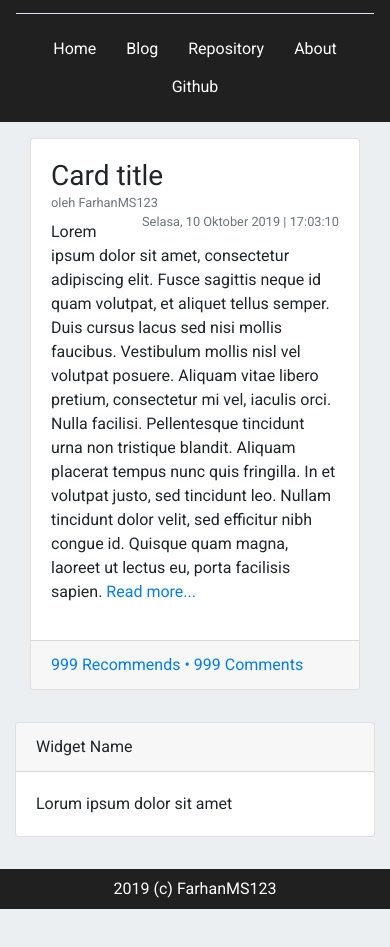
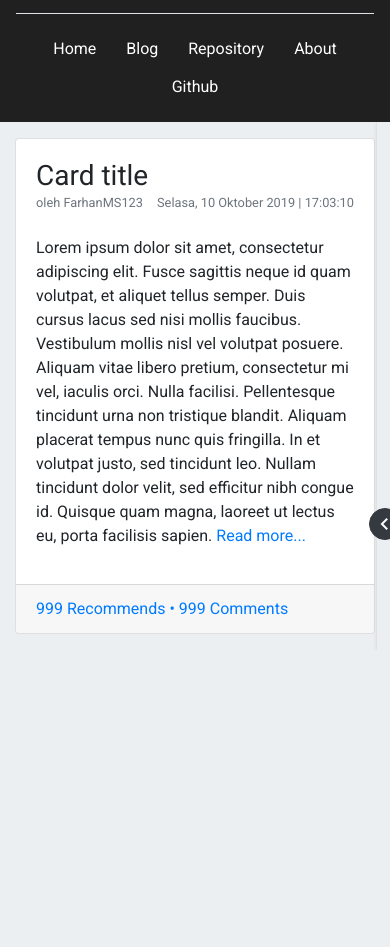
Before and after one commit to carbon4/sketch, a plain HTML site: page blog.html in a window 390 px wide. Shown: the part 475-1422 px from the top of the page. Before the commit the page ends 1384 px from the top, so only its background shows below. Drawn offline with nearby package versions, Linux system fonts and the light colour scheme.

Commit message:
NavBar in Blog

```diff
--- a/blog.html
+++ b/blog.html
@@ -3,13 +3,17 @@
 		<title>Carbon</title>
 
 		<meta charset="utf-8">
-		<meta name="viewport" content="width=device-width, initial-scale=1, shrink-to-fit=no">
+		<meta name="viewport" content="width=device-width, initial-scale=1">
 
 		<link rel="stylesheet" href="https://stackpath.bootstrapcdn.com/bootstrap/4.3.1/css/bootstrap.min.css" integrity="sha384-ggOyR0iXCbMQv3Xipma34MD+dH/1fQ784/j6cY/iJTQUOhcWr7x9JvoRxT2MZw1T" crossorigin="anonymous">
 		<link href="https://fonts.googleapis.com/css?family=Roboto&display=swap" rel="stylesheet">
+		<link rel="stylesheet" href="https://cdnjs.cloudflare.com/ajax/libs/animate.css/3.7.2/animate.min.css">
+		<link href="https://fonts.googleapis.com/icon?family=Material+Icons" rel="stylesheet">
 
 		<style>
 			.list-group-item{background: transparent;}
+			.transition{transition: right 1s ease-out;}
+			.navCollapse{right:-0.1em !important}
 
 			/* https://codepen.io/MathieuRichard/pen/HAgnm */
 			.google-scrollbar::-webkit-scrollbar{width: 5px;}
@@ -17,8 +21,8 @@
 			.google-scrollbar::-webkit-scrollbar-track {background: #666;}
 		</style>
 	</head>
-	<body style="background: #ECEFF1; font-family:'Roboto', sans-serif;">
-		<div class="text-white p-3" style="background:#202020; width:100%; padding:1em;">
+	<body style="background: #ECEFF1; font-family:'Roboto', sans-serif; overflow-x: hidden;">
+		<div id="header" class="text-white p-3" style="background:#202020; width:100%; padding:1em;">
 			<div>
 				<div class="text-center" style="display:inline-block;">
 					<span style="display:inline-block;font-size: 2em;">
@@ -42,13 +46,13 @@
 				</div>
 			</div>
 		</div>
-		<div class="row m-0 mb-3">
-			<div class="col-12 col-md-8">
-				<div class="container mt-3">
+		<div id="body" class="row m-0 mb-3 position-relative vw-100 overflow-hidden">
+			<div id="articles" class="col-12 col-md-8">
+				<div class="mt-3">
 					<div class="card mb-3">
 						<div class="card-body">
 							<h3 class="card-title mb-0">Card title</h3>
-							<p class="mb-2">
+							<p class="mb-4">
 								<small class="text-muted">oleh FarhanMS123</small>
 								<small class="text-muted float-right">Selasa, 10 Oktober 2019 | 17:03:10</small>
 							</p>
@@ -65,17 +69,73 @@
 					</div>
 				</div>
 			</div>
-			<div class="col-12 col-md-4 py-3">
-				<div class="card">
-					<div class="card-header">Widget Name</div>
-					<div class="card-body">Lorum ipsum dolor sit amet</div>
+			<div id="sidenav" class="col-12 col-md-4 py-3" style="right:0;top:0px;background: #ECEFF1;">
+				<div id="divNavColl" class="position-absolute h-100" style="top:0;left:0;">
+					<button id="btnNavCollapse" onclick="navcollapse()" class="btn btn-dark position-absolute rounded-circle p-0" style="top:calc(50% - 1em);left:-0.5em;height:2em;width:2em;"><i class="material-icons">chevron_left</i></button>
+				</div>
+				<div>
+					<div class="card">
+						<div class="card-header">Widget Name</div>
+						<div class="card-body">Lorum ipsum dolor sit amet</div>
+					</div>
 				</div>
 			</div>
 		</div>
-		<div class="text-center text-white p-2" style="background: #202020;">2019 (c) <a href="#" class="btn-link text-white">FarhanMS123</a></div>
+		<div style="margin-bottom: 50em;"></div>
+		<div id="footer" class="text-center text-white p-2" style="background: #202020;">2019 (c) <a href="#" class="btn-link text-white">FarhanMS123</a></div>
 
 		<script src="https://code.jquery.com/jquery-3.3.1.slim.min.js" integrity="sha384-q8i/X+965DzO0rT7abK41JStQIAqVgRVzpbzo5smXKp4YfRvH+8abtTE1Pi6jizo" crossorigin="anonymous"></script>
 		<script src="https://cdnjs.cloudflare.com/ajax/libs/popper.js/1.14.7/umd/popper.min.js" integrity="sha384-UO2eT0CpHqdSJQ6hJty5KVphtPhzWj9WO1clHTMGa3JDZwrnQq4sF86dIHNDz0W1" crossorigin="anonymous"></script>
 		<script src="https://stackpath.bootstrapcdn.com/bootstrap/4.3.1/js/bootstrap.min.js" integrity="sha384-JjSmVgyd0p3pXB1rRibZUAYoIIy6OrQ6VrjIEaFf/nJGzIxFDsf4x0xIM+B07jRM" crossorigin="anonymous"></script>
+
+		<script>
+			function navcollapse(){
+				$('#sidenav').toggleClass('navCollapse');
+				if($('#sidenav').attr("class").indexOf("navCollapse") >= 0){
+					$("#btnNavCollapse>i").html("chevron_right");
+				}else{
+					$("#btnNavCollapse>i").html("chevron_left");
+				}
+			}
+			function inDesktop(){
+				$("#sidenav").removeClass("shadow-sm transition navCollapse vh-100 position-fixed position-absolute border-left")
+					.css({"right":"0px"});
+				$("#divNavColl").addClass("d-none");
+				window.onscroll = null;
+			}
+			function inMobile(){
+				var snOuterWidth = $("#sidenav").outerWidth();
+				$("#divNavColl").removeClass("d-none");
+				$("#sidenav").addClass("shadow-sm border-left").css({"right" : `calc(0.9em - ${$("#sidenav").outerWidth()}px)`});
+				setTimeout(function(){$("#sidenav").addClass("transition")},1);
+				window.onscroll = function(event){
+					var headerHeight = $("#header").outerHeight();
+					var scrollY = window.scrollY;
+					var winInnerHeight = window.innerHeight;
+					var posFooterTop = $("#footer").position().top;
+
+					$("title").text(scrollY);
+					if(scrollY + winInnerHeight >= posFooterTop){ // #2 footer
+						console.log("here 100");
+						$("#sidenav").removeClass("vh-100").css({"height":`calc(100vh - ${scrollY + winInnerHeight - posFooterTop}px)`});
+					}else if(scrollY - headerHeight >= 0){ // #1 body
+						console.log("here 103");
+						$("#sidenav").removeClass("position-absolute").css({"height":"auto"}).addClass("position-fixed vh-100");
+					}else{ // #3 header
+						console.log("here 106");
+						$("#sidenav").removeClass("position-fixed").addClass("position-absolute");
+					}
+				}
+			}
+
+			window.onresize = function(){
+				if(window.innerWidth >= 768){
+					inDesktop();
+				}else{
+					inMobile();
+				}
+			}
+			window.onresize();
+		</script>
 	</body>
 </html>
```
Also changed, not shown: index.html (+1 -1 lines).
